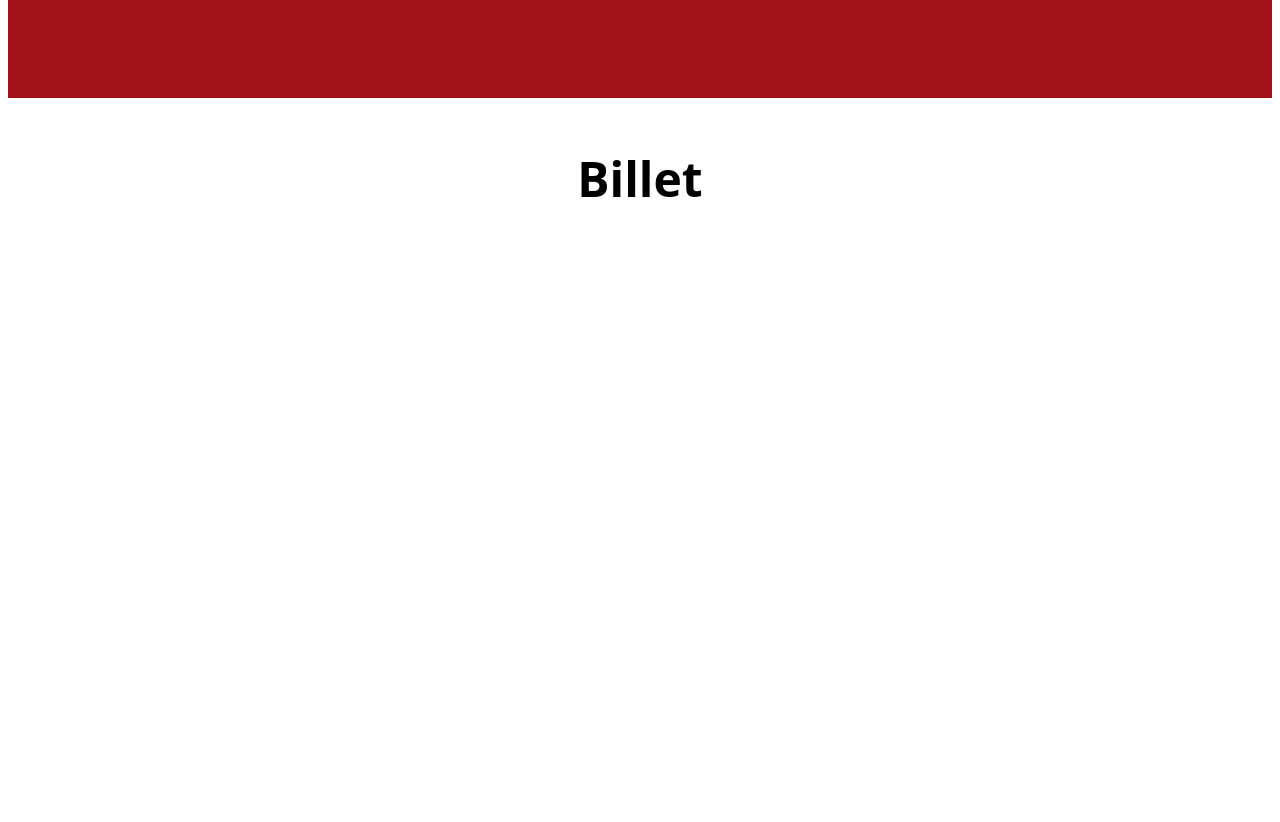
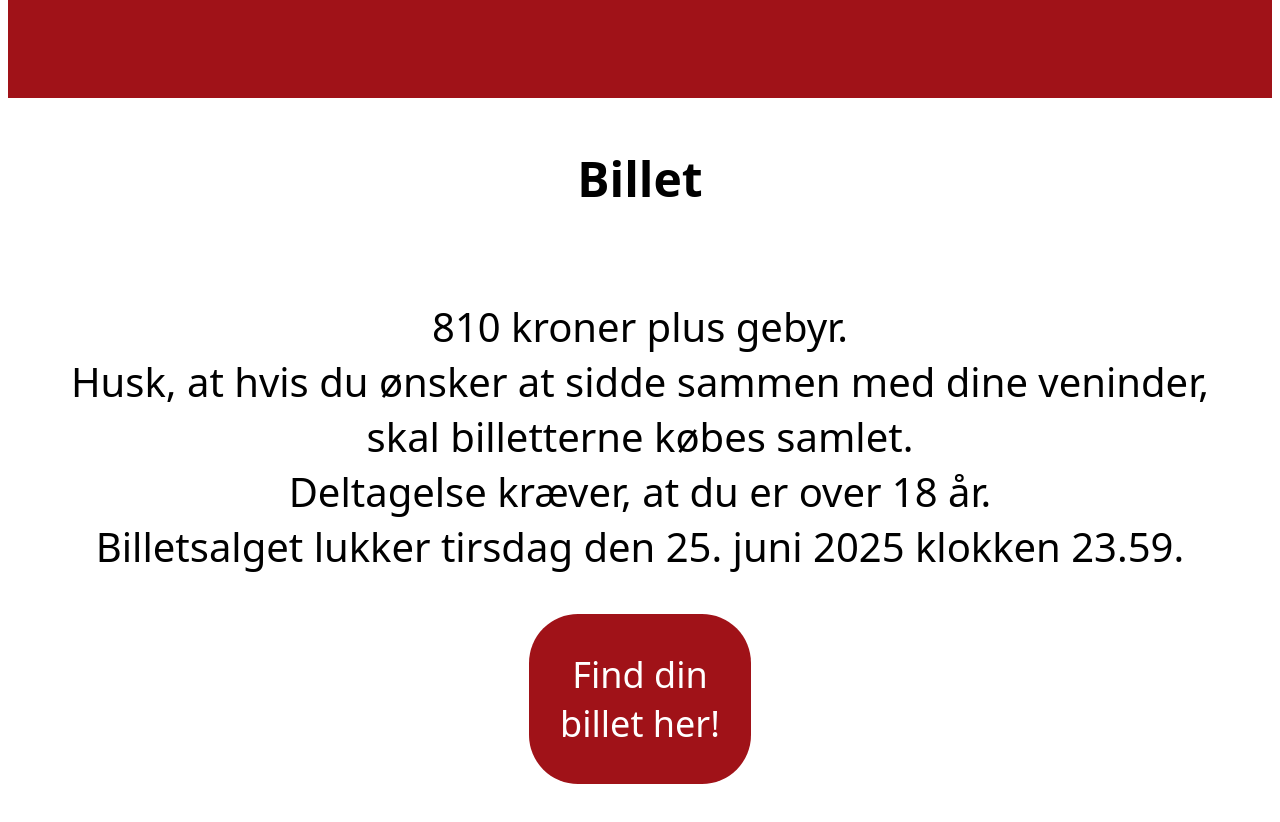
Before and after one commit to NoahBN/projoektuge, a plain HTML site: page Landingpage damefrokost.html in a window 1280 px wide. Shown: the part 3212-4034 px from the top of the page. Before the commit the page ends 3471 px from the top, so only its background shows below. Drawn offline with Linux system fonts and the light colour scheme.

Commit message:
Billet færdig

```diff
--- a/Landingpage damefrokost.html
+++ b/Landingpage damefrokost.html
@@ -55,7 +55,10 @@
 
     <section id="billet">
         <p class="Overskrift">Billet</p>
-        <p></p>
+        <p>810 kroner plus gebyr. <br> Husk, at hvis du ønsker at sidde sammen med dine veninder, <br> skal billetterne købes samlet. <br> Deltagelse kræver, at du er over 18 år. <br> Billetsalget lukker tirsdag den 25. juni 2025 klokken 23.59.</p>
+        <section class="button">
+            <p>Find din billet her!</p>
+        </section>
     </section>
 
 </body>
--- a/Landingpage.css
+++ b/Landingpage.css
@@ -118,3 +118,12 @@ header{
     font-weight: 400;
     line-height: normal;
 }
+
+#billet{
+    display: flex;
+    flex-direction: column;
+    justify-content: center;
+    text-align: center;
+    font-size: 40px;
+    margin-bottom: 100px;
+}
```
